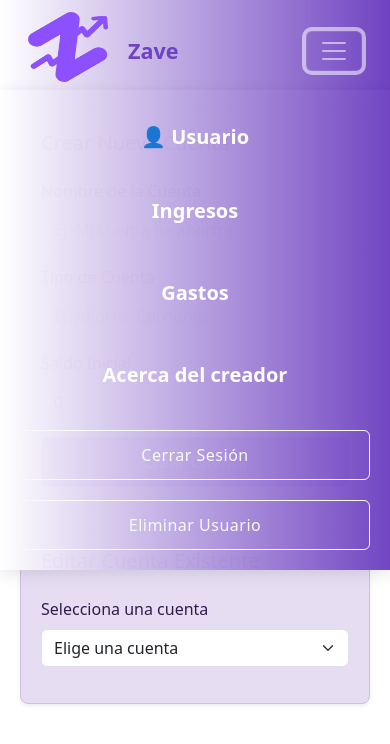
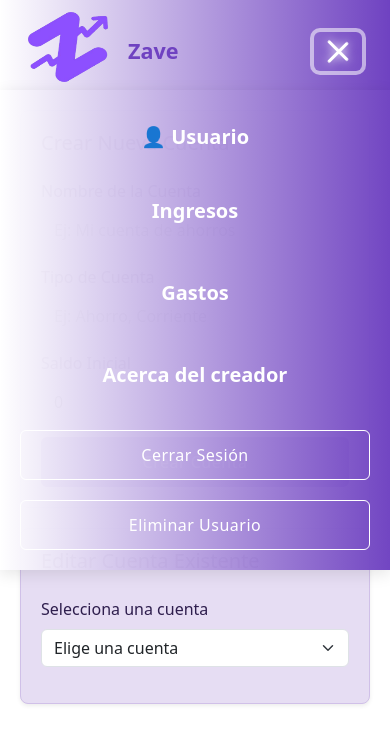
Before and after one commit to alejandromolerodev/Z-frontend, an Angular app: page /crear-cuenta in a window 390 px wide. Both pictures are taken after a click on the button "Toggle navigation". Shown: the top 744 px of the page. Built offline with nearby package versions, Linux system fonts and the light colour scheme.

Commit message:
Seguir con el css de botones y navbar con ingresos y gastos

```diff
--- a/src/app/crear-cuenta/crear-cuenta.component.html
+++ b/src/app/crear-cuenta/crear-cuenta.component.html
@@ -122,8 +122,52 @@
         border-color: #5a32a8;
         transform: translateY(-2px);
       }
+      .custom-toggler {
+        border: none;
+        background: transparent;
+        display: flex;
+        flex-direction: column;
+        justify-content: center;
+        gap: 5px;
+        padding: 10px;
+      }
+
+      /* Barras del toggler */
+      .toggler-bar {
+        width: 28px;
+        height: 3px;
+        background-color: #6f42c1; /* Color morado original */
+        border-radius: 2px;
+        transition: all 0.3s ease;
+        transform-origin: center;
+        display: none;
+      }
+
+      /* Cambiar color y añadir brillo en hover (normal o activo) */
+      .custom-toggler:hover .toggler-bar,
+      .custom-toggler.is-active .toggler-bar {
+        background-color: white;
+        filter: drop-shadow(0 0 5px white);
+      }
+
+      /* Animaciones para la X cuando está activo */
+      .custom-toggler.is-active .bar1 {
+        transform: rotate(45deg) translate(5px, 5px);
+      }
+
+      .custom-toggler.is-active .bar2 {
+        opacity: 0;
+      }
+
+      .custom-toggler.is-active .bar3 {
+        transform: rotate(-45deg) translate(5px, -5px);
+      }
 
       @media (max-width: 991.98px) {
+        .toggler-bar {
+          display: flex;
+        }
+
         .navbar {
           padding: 15px 20px;
         }
@@ -167,6 +211,44 @@
           margin-top: -8px;
         }
       }
+
+      /* Efecto brillante en botones y links del menú */
+      .nav-link.nav-hover,
+      .btn {
+        transition:
+          all 0.3s ease,
+          filter 0.3s ease;
+      }
+
+      .nav-link.nav-hover:hover,
+      .nav-link.nav-hover:focus,
+      .btn:hover,
+      .btn:focus {
+        filter: drop-shadow(0 0 5px white);
+        color: white !important;
+        text-shadow: 0 0 5px white;
+      }
+
+      /* Para que el color no cambie en modo activo, si quieres */
+      .nav-link.nav-hover.is-active,
+      .btn.is-active {
+        filter: drop-shadow(0 0 5px white);
+        color: white !important;
+        text-shadow: 0 0 5px white;
+      }
+
+      .btn-outline-light {
+        background-color: transparent !important;
+        color: white !important;
+        border-color: white !important;
+      }
+
+      .btn-outline-light:hover,
+      .btn-outline-light:focus {
+        background-color: rgba(255, 255, 255, 0.1) !important;
+        color: white !important;
+        border-color: white !important;
+      }
     </style>
   </head>
   <body>
@@ -179,18 +261,20 @@
         </a>
 
         <button
-          class="navbar-toggler"
+          class="navbar-toggler custom-toggler"
           type="button"
+          [class.is-active]="menuOpen"
           (click)="toggleMenu()"
-          aria-expanded="false"
           aria-label="Toggle navigation"
         >
-          <span class="navbar-toggler-icon"></span>
+          <span class="toggler-bar bar1"></span>
+          <span class="toggler-bar bar2"></span>
+          <span class="toggler-bar bar3"></span>
         </button>
 
         <div
           class="navbar-collapse collapse"
-          [class.show]="!isMenuCollapsed"
+          [class.show]="menuOpen"
           id="navbarContent"
         >
           <ul class="navbar-nav ms-auto align-items-center">
--- a/src/app/crear-cuenta/crear-cuenta.component.ts
+++ b/src/app/crear-cuenta/crear-cuenta.component.ts
@@ -29,6 +29,7 @@ export class CrearCuentaComponent implements OnInit {
   usuarioNombre: string = "";
   cuentasExistentes: any[] = [];
   cuentaSeleccionadaId: number | null = null;
+  menuOpen = false;
 
   constructor(
     private cuentaService: CuentaService,
@@ -119,7 +120,7 @@ export class CrearCuentaComponent implements OnInit {
   }
 
   toggleMenu() {
-    this.isMenuCollapsed = !this.isMenuCollapsed;
+    this.menuOpen = !this.menuOpen;
   }
 
   cerrarSesion(): void {
--- a/src/app/dashboard/overview/resumen/resumen.component.html
+++ b/src/app/dashboard/overview/resumen/resumen.component.html
@@ -157,8 +157,51 @@
         }
       }
 
+      .custom-toggler {
+        border: none;
+        background: transparent;
+        display: flex;
+        flex-direction: column;
+        justify-content: center;
+        gap: 5px;
+        padding: 10px;
+      }
+
+      /* Barras del toggler */
+      .toggler-bar {
+        width: 28px;
+        height: 3px;
+        background-color: #6f42c1; /* Color morado original */
+        border-radius: 2px;
+        transition: all 0.3s ease;
+        transform-origin: center;
+        display: none;
+      }
+
+      /* Cambiar color y añadir brillo en hover (normal o activo) */
+      .custom-toggler:hover .toggler-bar,
+      .custom-toggler.is-active .toggler-bar {
+        background-color: white;
+        filter: drop-shadow(0 0 5px white);
+      }
+
+      /* Animaciones para la X cuando está activo */
+      .custom-toggler.is-active .bar1 {
+        transform: rotate(45deg) translate(5px, 5px);
+      }
+
+      .custom-toggler.is-active .bar2 {
+        opacity: 0;
+      }
+
+      .custom-toggler.is-active .bar3 {
+        transform: rotate(-45deg) translate(5px, -5px);
+      }
       /* Estilos responsive para móvil - Corregidos */
       @media (max-width: 991.98px) {
+        .toggler-bar {
+          display: flex;
+        }
         .navbar {
           padding: 15px 20px;
         }
@@ -211,10 +254,14 @@
           margin-top: -8px;
         }
 
-        .btn-outline-light,
-        .btn-outline-info {
+        .btn-outline-info,
+        .btn-outline-danger,
+        .btn-success,
+        .btn-danger,
+        .btn-secondary {
           border-width: 2px;
-          margin-top: 10px;
+          margin-top: 5px;
+          height: 50px;
         }
       }
 
@@ -236,8 +283,8 @@
       }
 
       .btn-primary {
-        background-color: #007bff;
-        border-color: #007bff;
+        background-color: #6f42c1;
+        border-color: #6f42c1;
       }
 
       .btn-info {
@@ -249,6 +296,44 @@
       body {
         overflow-y: auto;
         min-height: 100vh;
+      }
+
+      /* Efecto brillante en botones y links del menú */
+      .nav-link.nav-hover,
+      .btn {
+        transition:
+          all 0.3s ease,
+          filter 0.3s ease;
+      }
+
+      .nav-link.nav-hover:hover,
+      .nav-link.nav-hover:focus,
+      .btn:hover,
+      .btn:focus {
+        filter: drop-shadow(0 0 5px white);
+        color: white !important;
+        text-shadow: 0 0 5px white;
+      }
+
+      /* Para que el color no cambie en modo activo, si quieres */
+      .nav-link.nav-hover.is-active,
+      .btn.is-active {
+        filter: drop-shadow(0 0 5px white);
+        color: white !important;
+        text-shadow: 0 0 5px white;
+      }
+
+      .btn-outline-light {
+        background-color: transparent !important;
+        color: white !important;
+        border-color: white !important;
+      }
+
+      .btn-outline-light:hover,
+      .btn-outline-light:focus {
+        background-color: rgba(255, 255, 255, 0.1) !important;
+        color: white !important;
+        border-color: white !important;
       }
     </style>
   </head>
@@ -262,18 +347,20 @@
         </a>
 
         <button
-          class="navbar-toggler"
+          class="navbar-toggler custom-toggler"
           type="button"
+          [class.is-active]="menuOpen"
           (click)="toggleMenu()"
-          aria-expanded="false"
           aria-label="Toggle navigation"
         >
-          <span class="navbar-toggler-icon"></span>
+          <span class="toggler-bar bar1"></span>
+          <span class="toggler-bar bar2"></span>
+          <span class="toggler-bar bar3"></span>
         </button>
 
         <div
           class="navbar-collapse collapse"
-          [class.show]="!isMenuCollapsed"
+          [class.show]="menuOpen"
           id="navbarContent"
         >
           <ul class="navbar-nav ms-auto align-items-center">
@@ -344,7 +431,7 @@
             class="btn btn-outline-info"
             [disabled]="!selectedCuenta"
           >
-            Crear / Editar Cuenta
+            Crear Cuenta
           </button>
           <button
             (click)="eliminarCuenta(selectedCuenta.id)"
@@ -501,7 +588,7 @@
             </div>
           </div>
 
-          <div class="col-12 d-flex justify-content-between">
+          <div class="d-flex gap-2">
             <button
               type="submit"
               class="btn btn-success"
@@ -614,7 +701,7 @@
             </div>
           </div>
 
-          <div class="col-12 d-flex justify-content-between">
+          <div class="d-flex gap-2">
             <button
               type="submit"
               class="btn btn-danger"
--- a/src/app/dashboard/overview/resumen/resumen.component.ts
+++ b/src/app/dashboard/overview/resumen/resumen.component.ts
@@ -26,6 +26,7 @@ export class ResumenComponent implements OnInit {
   alertas: string[] = [];
   tipoGrafica: "doughnut" | "bar" = "doughnut";
   showUserDropdown = false;
+  menuOpen = false;
 
   cuentas: any[] = [];
   selectedCuenta: any = null;
@@ -425,6 +426,6 @@ export class ResumenComponent implements OnInit {
   }
 
   toggleMenu() {
-    this.isMenuCollapsed = !this.isMenuCollapsed;
+    this.menuOpen = !this.menuOpen;
   }
 }
--- a/src/app/gastos/gastos.component.html
+++ b/src/app/gastos/gastos.component.html
@@ -243,6 +243,44 @@
           gap: 10px;
         }
       }
+
+      /* Efecto brillante en botones y links del menú */
+      .nav-link.nav-hover,
+      .btn {
+        transition:
+          all 0.3s ease,
+          filter 0.3s ease;
+      }
+
+      .nav-link.nav-hover:hover,
+      .nav-link.nav-hover:focus,
+      .btn:hover,
+      .btn:focus {
+        filter: drop-shadow(0 0 5px white);
+        color: white !important;
+        text-shadow: 0 0 5px white;
+      }
+
+      /* Para que el color no cambie en modo activo, si quieres */
+      .nav-link.nav-hover.is-active,
+      .btn.is-active {
+        filter: drop-shadow(0 0 5px white);
+        color: white !important;
+        text-shadow: 0 0 5px white;
+      }
+
+      .btn-outline-light {
+        background-color: transparent !important;
+        color: white !important;
+        border-color: white !important;
+      }
+
+      .btn-outline-light:hover,
+      .btn-outline-light:focus {
+        background-color: rgba(255, 255, 255, 0.1) !important;
+        color: white !important;
+        border-color: white !important;
+      }
     </style>
   </head>
   <body>
--- a/src/app/ingresos/ingresos.component.html
+++ b/src/app/ingresos/ingresos.component.html
@@ -242,6 +242,44 @@
           gap: 10px;
         }
       }
+
+      /* Efecto brillante en botones y links del menú */
+      .nav-link.nav-hover,
+      .btn {
+        transition:
+          all 0.3s ease,
+          filter 0.3s ease;
+      }
+
+      .nav-link.nav-hover:hover,
+      .nav-link.nav-hover:focus,
+      .btn:hover,
+      .btn:focus {
+        filter: drop-shadow(0 0 5px white);
+        color: white !important;
+        text-shadow: 0 0 5px white;
+      }
+
+      /* Para que el color no cambie en modo activo, si quieres */
+      .nav-link.nav-hover.is-active,
+      .btn.is-active {
+        filter: drop-shadow(0 0 5px white);
+        color: white !important;
+        text-shadow: 0 0 5px white;
+      }
+
+      .btn-outline-light {
+        background-color: transparent !important;
+        color: white !important;
+        border-color: white !important;
+      }
+
+      .btn-outline-light:hover,
+      .btn-outline-light:focus {
+        background-color: rgba(255, 255, 255, 0.1) !important;
+        color: white !important;
+        border-color: white !important;
+      }
     </style>
   </head>
   <body>
```
